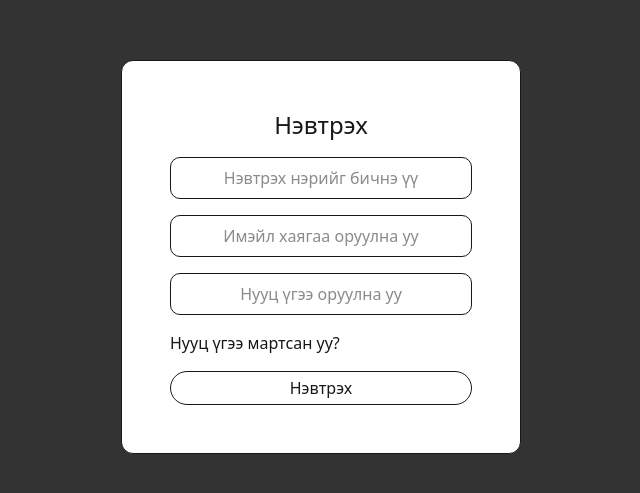
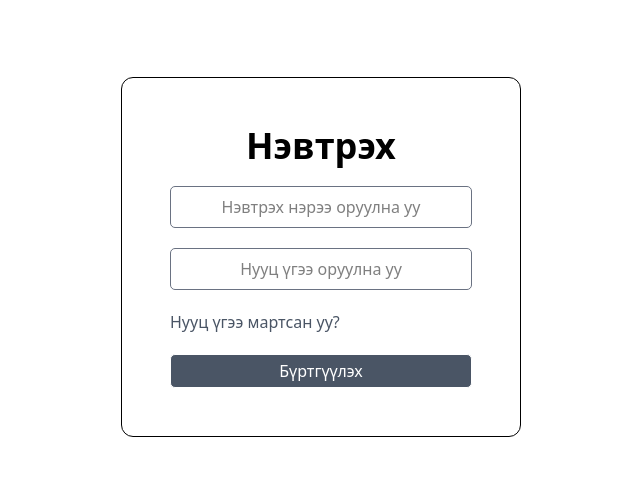
Before and after one commit to batzorig167/myrole, a Next.js app: page /components/Login in a window 1280 px wide. Shown: the part 143-636 px from the top of the page, without its empty margins (319-959 px from the left). Built offline with nearby package versions, Linux system fonts and the light colour scheme.

Commit message:
login zagvar

```diff
--- /dev/null
+++ b/src/pages/burtguuleh.jsx
@@ -0,0 +1,7 @@
+import Burtguuleh from "./components/Burtguuleh";
+
+export default function Home(){
+    return <div>
+        <Burtguuleh/>
+    </div>
+}
--- /dev/null
+++ b/src/pages/components/Burtguuleh.jsx
@@ -0,0 +1,14 @@
+import Link from "next/link";
+
+export default function Burtguuleh(){
+    return <div className="h-[100vh] w-full m-auto-screen bg-center bg-cover flex justify-center items-center bg-[#333]">
+        <form onSubmit = {handleSubmit} className="bg-[#fff] rounded-xl flex flex-col border gap-5 px-12 py-12 w-100 bg-white text-[black]">
+            <h1 className="flex justify-center text-4xl font-semibold">Бүртгүүлэх</h1>
+            <input type="text" name="email"id="" placeholder="Email хаягаа оруулнө уу" className="border border-gray-500 py-2 rounded-[5px] text-center delay-150 duration-300 ease-in-out hover:scale-104 hover:border hover:border-[black]" onChange={handleChange}/>
+            <input type="text" name="username" id="" placeholder="Нэвтрэх нэрээ оруулна уу" className="border border-gray-500 py-2 rounded-[5px] text-center delay-150 duration-300 ease-in-out hover:scale-104 hover:border hover:border-[black]"onChange={handleChange} />
+            <input type="password" name="password" id="" placeholder="Нууц үгээ оруулна уу" className="border border-gray-500 py-2 rounded-[5px] text-center delay-150 duration-300 ease-in-out hover:scale-104 hover:border hover:border-[black]" onChange={handleChange}/>
+            <button className="border rounded-[5px] bg-gray-600 text-[white] py-1 hover duration-300 ease-in-out hover:scale-107 "><Link href="/"><input type="submit" value="Бүртгүүлэх"/></Link></button>
+            <button className="text-center text-gray-600"><Link href="/" className="hover:underline underline-offset-3 hover:text-[black] delay-100">I already have an account</Link></button>
+        </form>
+</div>
+}
--- a/src/pages/components/Login.jsx
+++ b/src/pages/components/Login.jsx
@@ -17,14 +17,13 @@ export default function Login(){
         alert(data.username, data.email , data.password);
         console.log("Ilgeesen utga",data);
     }
-    return <div className="h-[100vh] w-full m-auto-screen bg-center bg-cover flex justify-center items-center bg-[#333]">
-            <form onSubmit = {handleSubmit} className="bg-[#fff] rounded-xl flex flex-col border gap-4 px-12 py-12 w-100 bg-white">
-                <h1 className="flex justify-center text-2xl">Нэвтрэх</h1>
-                <input type="text" name="username" id="" placeholder="Нэвтрэх нэрийг бичнэ үү" className="border py-2 rounded-[10px] text-center transition delay-150 duration-300 ease-in-out hover:-translate-y-1 hover:scale-110"onChange={handleChange} />
-                <input type="text" name="email" id="" placeholder="Имэйл хаягаа оруулна уу" className="border py-2 rounded-[10px] text-center transition delay-150 duration-300 ease-in-out hover:-translate-y-1 hover:scale-110" onChange={handleChange}/>
-                <input type="password" name="password" id="" placeholder="Нууц үгээ оруулна уу" className="border py-2 rounded-[10px] text-center transition delay-150 duration-300 ease-in-out hover:-translate-y-1 hover:scale-110" onChange={handleChange}/>
-                <button className="text-left"><Link href="/" className="hover:underline underline-offset-4">Нууц үгээ мартсан уу?</Link></button>
-                <button className="border rounded-full py-1 transition delay-150 duration-300 ease-in-out hover:-translate-y-1 hover:scale-110 hover:bg-blue-500 hover:text-white"><Link href="/Home"><input type="submit" value="Нэвтрэх"/></Link></button>
+    return <div className="h-[100vh] w-full m-auto-screen bg-center bg-cover flex justify-center items-center bg-[black]]">
+            <form onSubmit = {handleSubmit} className=" rounded-xl flex flex-col border gap-5 px-12 py-12 w-100 bg-[white] text-[black]">
+                <h1 className="flex justify-center text-4xl font-semibold">Нэвтрэх</h1>
+                <input type="text" name="username" id="" placeholder="Нэвтрэх нэрээ оруулна уу" className="border border-gray-500 py-2 rounded-[5px] text-center delay-150 duration-300 ease-in-out hover:scale-102 hover:border hover:border-[black]"onChange={handleChange} />
+                <input type="password" name="password" id="" placeholder="Нууц үгээ оруулна уу" className="border border-gray-500 py-2 rounded-[5px] text-center delay-150 duration-300 ease-in-out hover:scale-102 hover:border hover:border-[black]" onChange={handleChange}/>
+                <button className="text-left text-gray-600"><Link href="/" className="hover:underline underline-offset-3 hover:text-[black] delay-100">Нууц үгээ мартсан уу?</Link></button>
+                <button className="border rounded-[5px] bg-gray-600 text-[white] py-1 hover duration-300 ease-in-out hover:scale-106 "><Link href="/"><input type="submit" value="Бүртгүүлэх"/></Link></button>
             </form>
     </div>
 }
--- /dev/null
+++ b/src/pages/login.jsx
@@ -0,0 +1,7 @@
+import Login from "./components/Login";
+
+export default function Home(){
+    return <div>
+        <Login/>
+    </div>
+}
```
